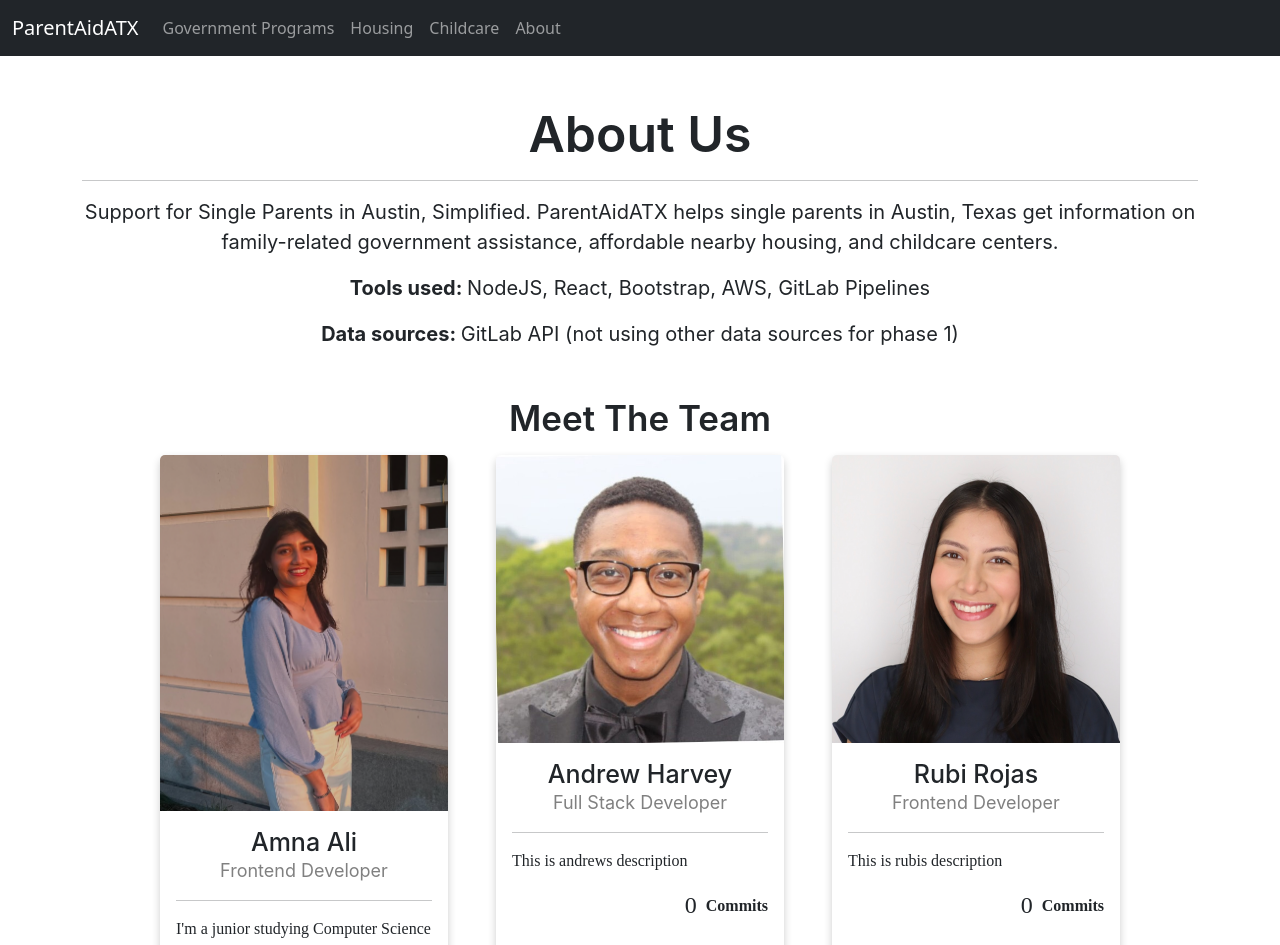
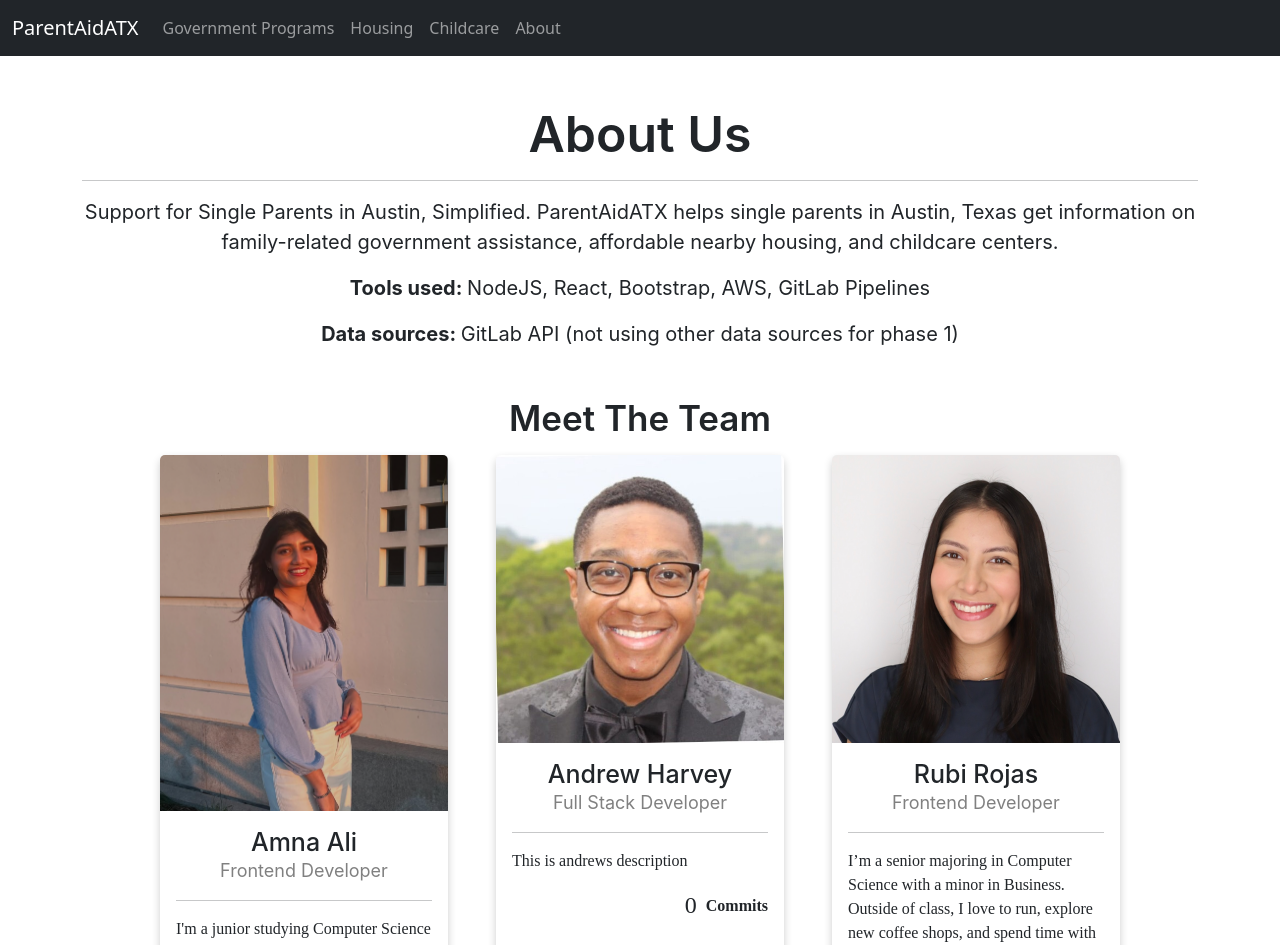
Before and after one commit to allisonstill/ParentAidATX-Single-Parent-Resources-in-Austin-, a React (Vite) app in the folder frontend/: page /about in a window 1280 px wide. Shown: the top 945 px of the page. Built offline with nearby package versions, Linux system fonts and the light colour scheme; no server answers.

Commit message:
added my bio

```diff
--- a/frontend/src/pages/About.jsx
+++ b/frontend/src/pages/About.jsx
@@ -25,8 +25,8 @@ const team = [
     "Frontend Developer",
     "rubirojas",
     "/rubiHeadshot.png",
-    "This is rubis description",
-    ["jperezopt@gmail.com"]
+    "I’m a senior majoring in Computer Science with a minor in Business. Outside of class, I love to run, explore new coffee shops, and spend time with my friends.",
+    ["rubirojas@utexas.edu"]
   ),
   new Developer(
     "Allison Still",
```
